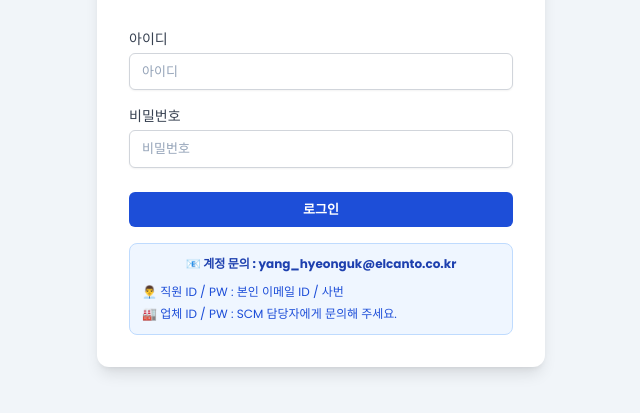
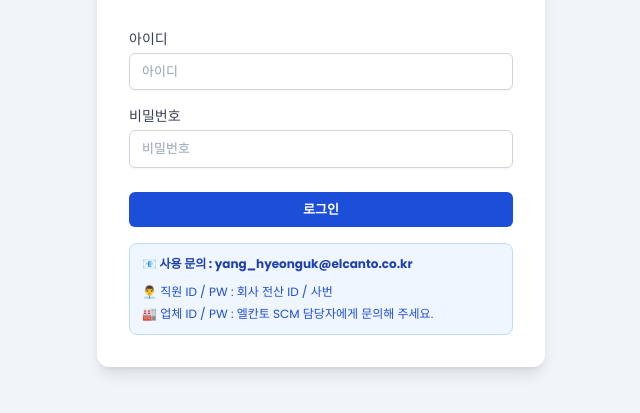
Before and after one commit to hyeonguk04-cmd/elcanto-scm, a website with bundled scripts: page public/index.html in a window 1280 px wide. Shown: the part 315-728 px from the top of the page, without its empty margins (319-959 px from the left). Built offline with nearby package versions, Linux system fonts and the light colour scheme; no server answers.

Commit message:
fix: Update login screen inquiry section
- Change title from '계정 문의' to '사용 문의' (Usage Inquiry)
- Change text alignment from center to left for inquiry title
- Update employee login info: '회사 전산 ID / 사번' (Company IT ID / Employee number)
- Update supplier info: '엘칸토 SCM 담당자' (ELCANTO SCM manager)
- Apply changes to both HTML and i18n translations (Korean/English)

```diff
--- a/public/index.html
+++ b/public/index.html
@@ -75,12 +75,12 @@
             </form>
 
             <div class="mt-4 p-3 bg-blue-50 border border-blue-200 rounded-lg">
-                <p class="text-xs text-blue-800 text-center mb-3">
-                    <span id="account-inquiry-title" class="font-semibold">📧 계정 문의 : yang_hyeonguk@elcanto.co.kr</span>
+                <p class="text-xs text-blue-800 text-left mb-3">
+                    <span id="account-inquiry-title" class="font-semibold">📧 사용 문의 : yang_hyeonguk@elcanto.co.kr</span>
                 </p>
                 <div class="text-xs text-blue-700 space-y-1.5">
-                    <p id="account-inquiry-text1" class="text-left">👨‍💼 직원 ID / PW : 본인 이메일 ID / 사번</p>
-                    <p id="account-inquiry-text2" class="text-left">🏭 업체 ID / PW : SCM 담당자에게 문의해 주세요.</p>
+                    <p id="account-inquiry-text1" class="text-left">👨‍💼 직원 ID / PW : 회사 전산 ID / 사번</p>
+                    <p id="account-inquiry-text2" class="text-left">🏭 업체 ID / PW : 엘칸토 SCM 담당자에게 문의해 주세요.</p>
                 </div>
             </div>
 
--- a/public/js/i18n.js
+++ b/public/js/i18n.js
@@ -7,9 +7,9 @@ const translations = {
     username: '아이디',
     password: '비밀번호',
     loginButton: '로그인',
-    accountInquiry: '📧 계정 문의 : yang_hyeonguk@elcanto.co.kr',
-    accountInquiryText1: '👨‍💼 직원 ID / PW : 본인 이메일 ID / 사번',
-    accountInquiryText2: '🏭 업체 ID / PW : SCM 담당자에게 문의해 주세요.',
+    accountInquiry: '📧 사용 문의 : yang_hyeonguk@elcanto.co.kr',
+    accountInquiryText1: '👨‍💼 직원 ID / PW : 회사 전산 ID / 사번',
+    accountInquiryText2: '🏭 업체 ID / PW : 엘칸토 SCM 담당자에게 문의해 주세요.',
 
     // 헤더
     appTitle: '엘칸토 SCM 포털',
@@ -129,9 +129,9 @@ const translations = {
     username: 'Username',
     password: 'Password',
     loginButton: 'Login',
-    accountInquiry: '📧 Account Inquiry : yang_hyeonguk@elcanto.co.kr',
-    accountInquiryText1: '👨‍💼 Employee ID / PW : Your email ID / Employee number',
-    accountInquiryText2: '🏭 Supplier ID / PW : Contact SCM manager',
+    accountInquiry: '📧 Usage Inquiry : yang_hyeonguk@elcanto.co.kr',
+    accountInquiryText1: '👨‍💼 Employee ID / PW : Company IT ID / Employee number',
+    accountInquiryText2: '🏭 Supplier ID / PW : Contact ELCANTO SCM manager',
 
     // Header
     appTitle: 'ELCANTO SCM Portal',
```
